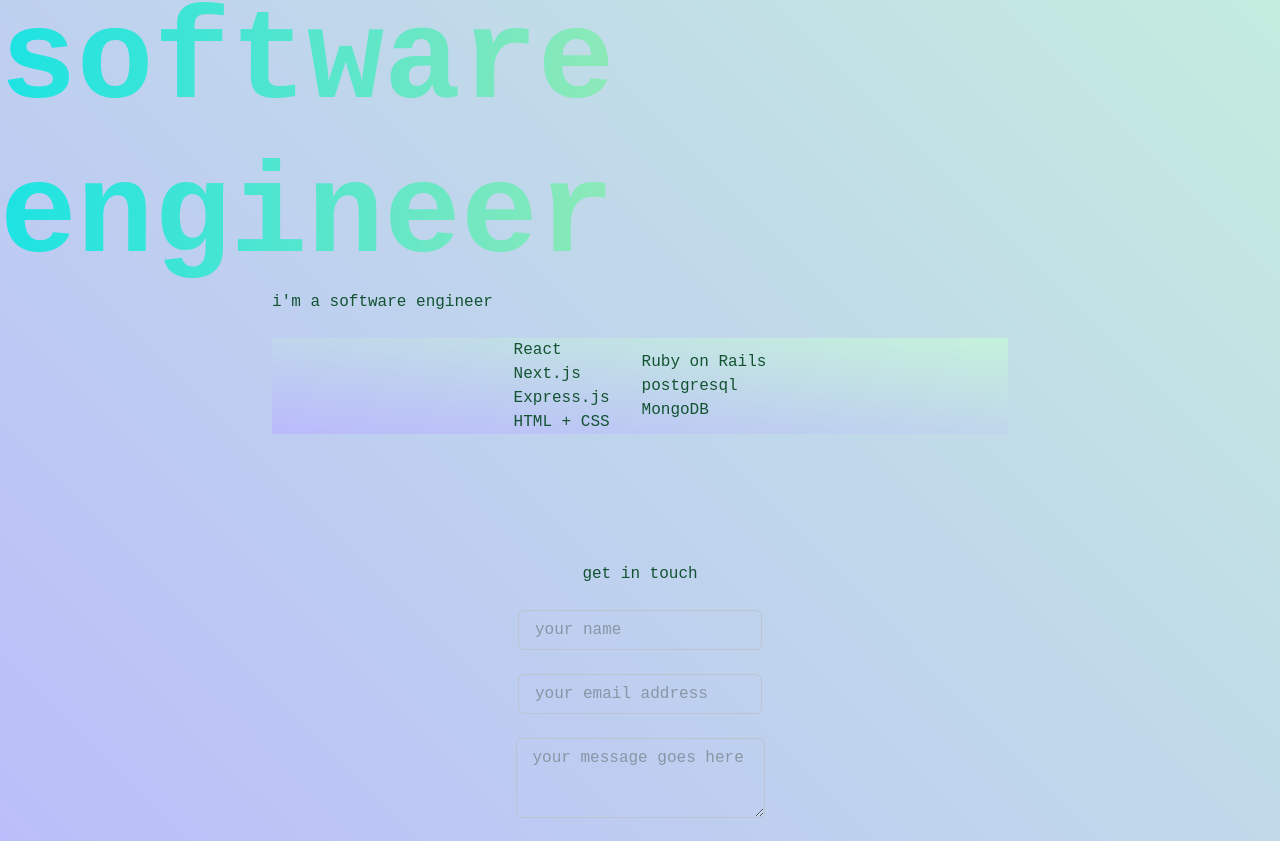
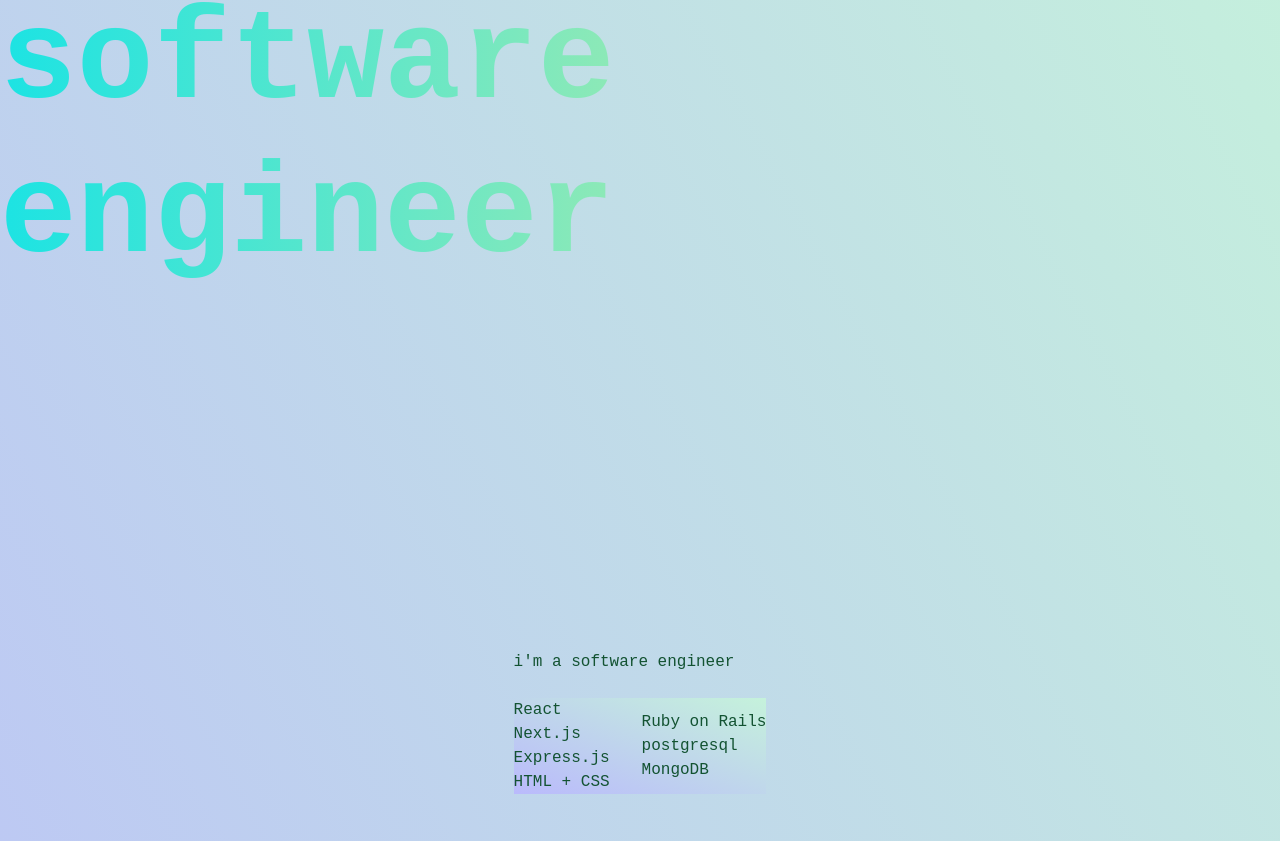
Before and after one commit to heresy0-0y/herasey.com, a Next.js app in the folder client/: page / in a window 1280 px wide. Shown: the part 278-1119 px from the top of the page. Built offline with nearby package versions, Linux system fonts and the light colour scheme.

Commit message:
page spacing and contact link

```diff
--- a/client/src/components/Main.js
+++ b/client/src/components/Main.js
@@ -5,7 +5,7 @@ export const Main = (props) => (
     spacing="1.5rem"
     width="100%"
     maxWidth="48rem"
-    mt="-45vh"
+
     pt="8rem"
     px="1rem"
     {...props}
--- a/client/src/components/Page.js
+++ b/client/src/components/Page.js
@@ -1,7 +1,11 @@
+import {Box} from "@chakra-ui/react"
+
 export const Page = (props) => {
 
+
     return (
-        <>
-        </>
+        <Box h="100vh"
+        {...props}
+        as="section"/>
     )
 }
--- a/client/src/pages/index.js
+++ b/client/src/pages/index.js
@@ -10,6 +10,7 @@ import { Main } from "../components/Main";
 import { CTA } from "../components/CTA";
 import { Footer } from "../components/Footer";
 import { Skills } from "../components/Skills";
+import {Page} from "../components/Page"
 
 const Index = () => (
   <>
@@ -21,14 +22,19 @@ const Index = () => (
   <link rel="mask-icon" href="/safari-pinned-tab.svg"  />
   </Head>
   <Container>
+    <Page>
     <Hero />
+    </Page>
+    <Page id="about">
     <Main>
       <About />
       <Skills />
     </Main>
+      </Page>
     <Nav />
-    <Footer>
-    </Footer>
+    <Page id="contact">
+    <Footer/>
+  </Page>
 
   </Container>
   </>
```
